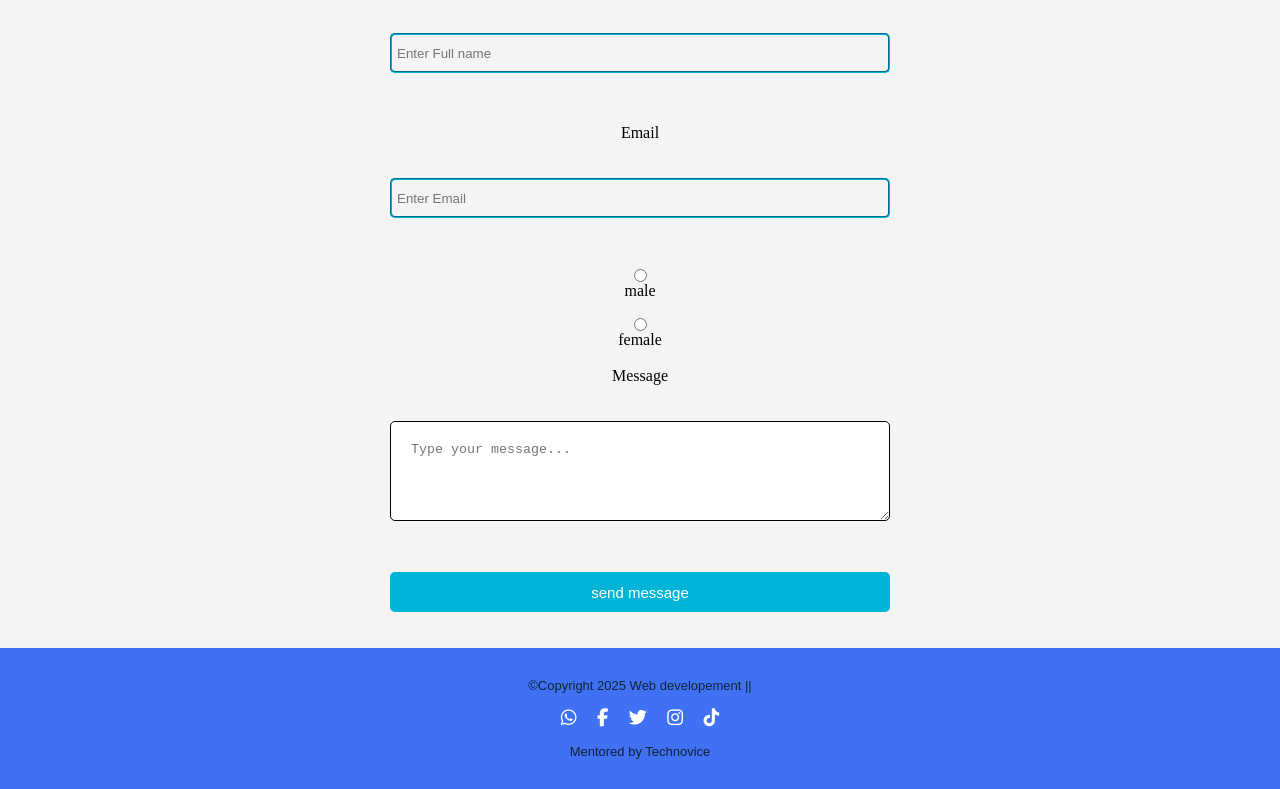
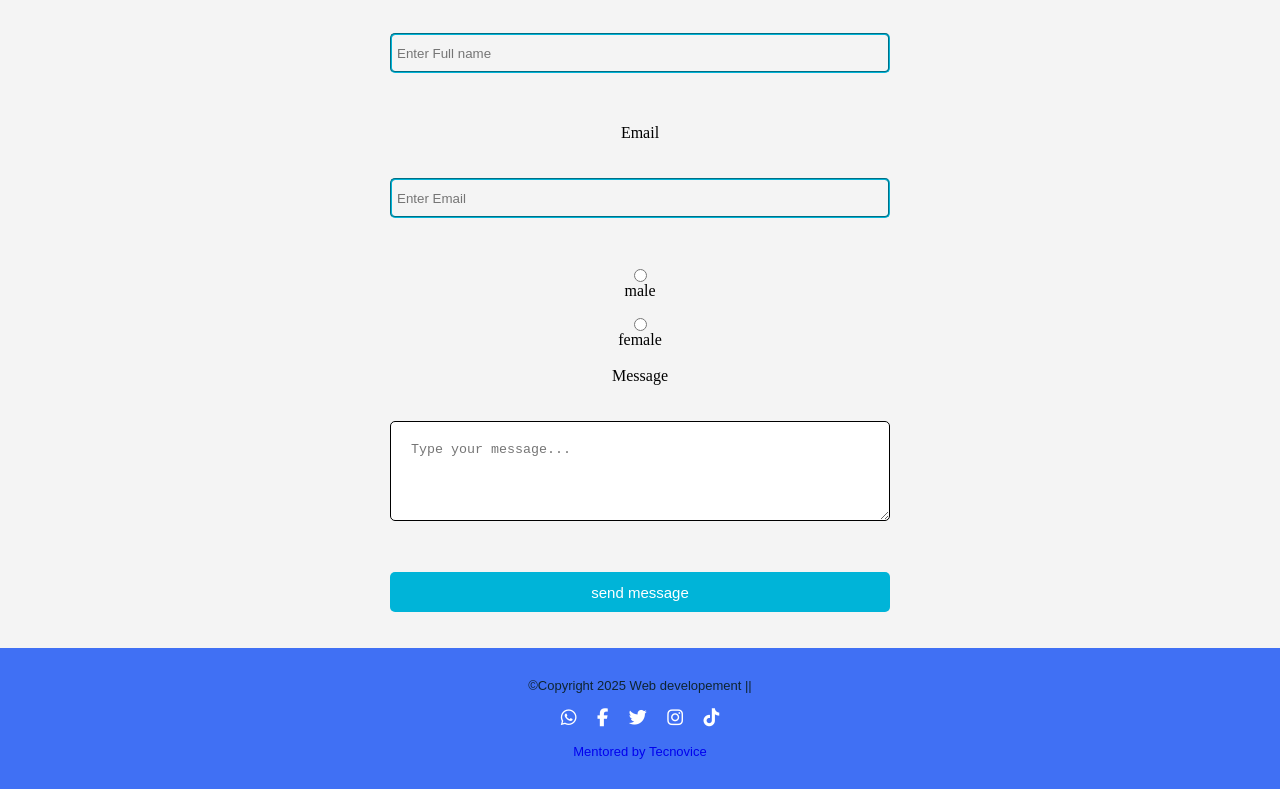
Before and after one commit to NkengasongJeremi237/portfolio, a plain HTML site: page index.html in a window 1280 px wide. Shown: the part 2697-3486 px from the top of the page. Drawn offline with Linux system fonts and the light colour scheme.

Commit message:
change tecnovice name to be clickable

```diff
--- a/index.html
+++ b/index.html
@@ -207,7 +207,7 @@
                    <a href="#"><i class="fab fa-instagram"></i></a>
                     <a href="#"><i class="fab fa-tiktok"></i></a>
             </div>
-            <p>Mentored by Technovice</p>
+            <p><a href="https://tecnovice.cm/" >Mentored by Tecnovice</a></p>
     </footer>
 
     <script src="script.js"></script>
```
